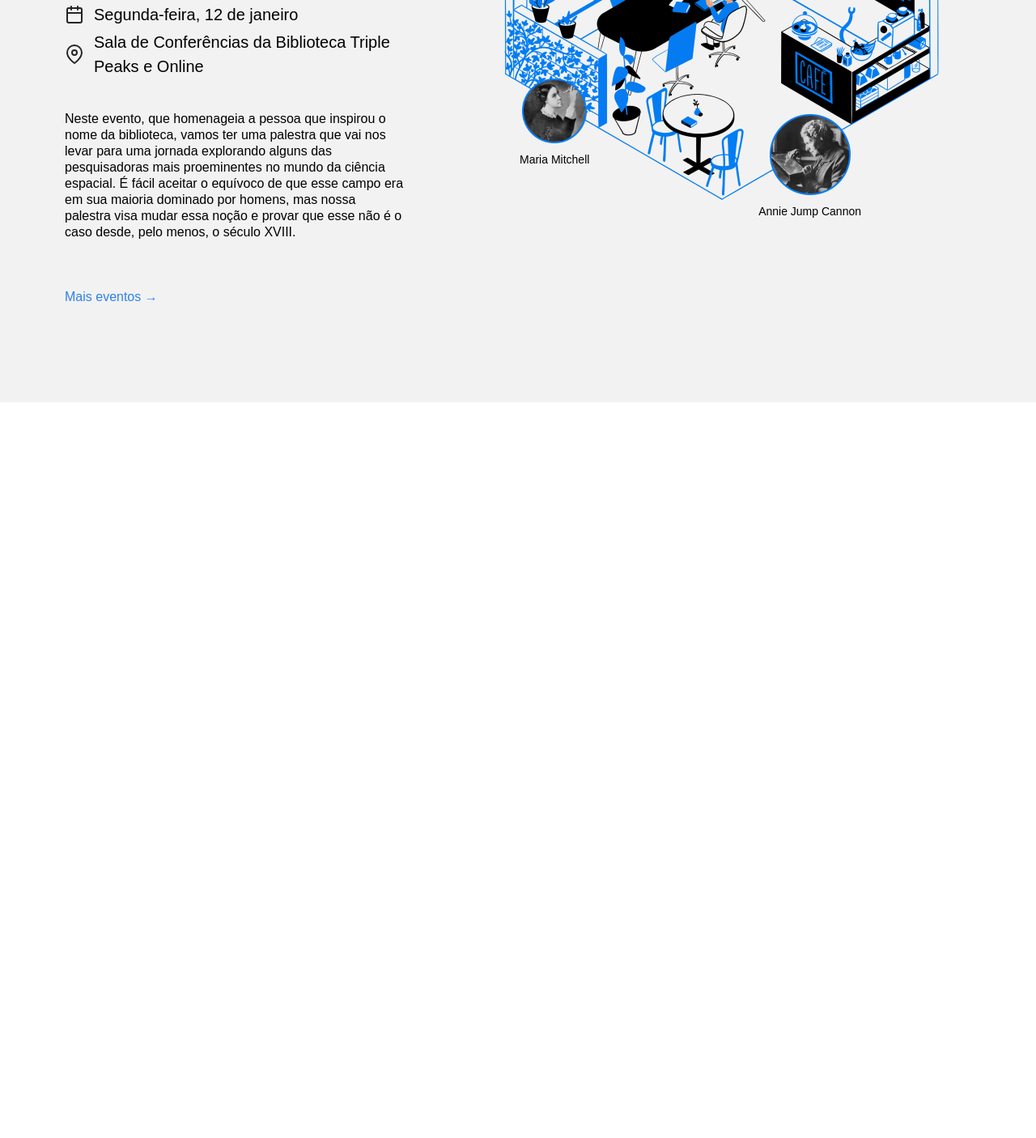
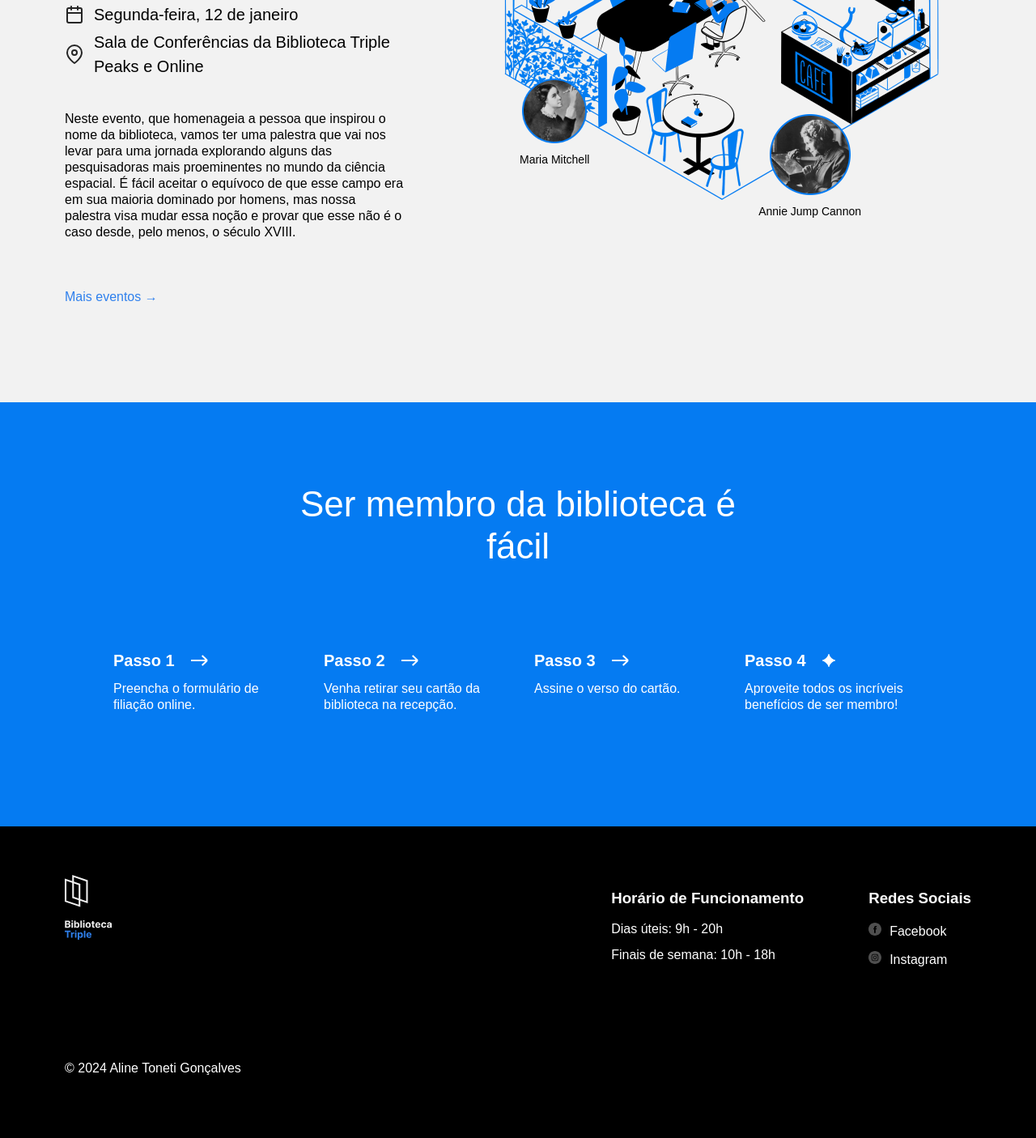
Before and after one commit to aline-goncalves/web_project_library_pt, a plain HTML site: page index.html in a window 1280 px wide. Shown: the part 2593-3999 px from the top of the page at 81% size. Before the commit the page ends 3090 px from the top, so only its background shows below. Drawn offline with Linux system fonts and the light colour scheme.

Commit message:
Projeto 3 Etapa 3. Etapa final

```diff
--- a/index.html
+++ b/index.html
@@ -26,10 +26,10 @@
               <a href="#events" class="nav__link">Eventos</a>
             </li>
             <li>
-              <a class="nav__link">Seja um membro</a>
+              <a href="membership" class="nav__link">Seja um membro</a>
             </li>
             <li>
-              <a class="nav__link">Contatos</a>
+              <a href="#footer" class="nav__link">Contatos</a>
             </li>
           </ul>
         </nav>
@@ -192,8 +192,88 @@
           </div>
           </div>
         </section>
-
+        <section id="membership" class="membership">
+          <h2 class="membership__title">Ser membro da biblioteca é fácil</h2>
+          <ul class="membership__steps">
+            <li class="step">
+              <h3 class="step__title">
+                Passo 1
+                <img
+                  src="./images/icon_step_forward.svg"
+                  alt="icon forward"
+                  class="step__icon"
+                />
+              </h3>
+              <p class="step__description">
+                Preencha o formulário de filiação online.
+              </p>
+            </li>
+            <li class="step">
+              <h3 class="step__title">
+                Passo 2
+                <img
+                  src="./images/icon_step_forward.svg"
+                  alt="icon forward"
+                  class="step__icon"
+                />
+              </h3>
+              <p class="step__description">
+                Venha retirar seu cartão da biblioteca na recepção.
+              </p>
+            </li>
+            <li class="step">
+              <h3 class="step__title">
+                Passo 3
+                <img
+                  src="./images/icon_step_forward.svg"
+                  alt="icon forward"
+                  class="step__icon"
+                />
+              </h3>
+              <p class="step__description">Assine o verso do cartão.</p>
+            </li>
+            <li class="step">
+              <h3 class="step__title">
+                Passo 4
+                <img
+                  src="./images/icon_step_finish.svg"
+                  alt="icon finish"
+                  class="step__icon"
+                />
+              </h3>
+              <p class="step__description">
+                Aproveite todos os incríveis benefícios de ser membro!
+              </p>
+            </li>
+          </ul>
+        </section>
       </main>
+      <footer id="footer" class="footer">
+        <div class="footer__columns">
+          <div class="footer__column">
+            <img class="footer__logo" src="images/logo_white.svg" alt="Lodo da Biblioteca Tripleten">
+          </div>
+          <div class="footer__column footer__column_content_hours">
+            <h3 class="footer__column-heading">Horário de Funcionamento</h3>
+            <ul class="footer__list">
+              <li class="footer__list-item">Dias úteis: 9h - 20h</li>
+              <li class="footer__list-item">Finais de semana: 10h - 18h</li>
+            </ul>
+          </div>
+          <div class="footer__column footer__column_content_social">
+            <h3 class="footer__column-heading">Redes Sociais</h3>
+             <ul class="footer__list">
+              <li class="footer__list-item">
+                <a class="footer__column-link" href="#"><img class="footer__social-icon" src="images/facebook_white.svg" alt="Ícone do Facebook">Facebook</a>
+              </li>
+              <li class="footer__list-item">
+                <a class="footer__column-link" href="#"><img class="footer__social-icon" src="images/instagram_white.svg" alt="Ícone do Instagram">Instagram</a>
+              </li>
+            </ul>
+          </div>
+        </div>
+        <p class="footer__copyright">© 2024 Aline Toneti Gonçalves</p>
+      </footer>
     </div>
   </body>
 </html>
--- a/styles/style.css
+++ b/styles/style.css
@@ -311,3 +311,103 @@
   font-size: 14px;
   margin: 0;
 }
+
+.membership {
+  padding: 100px 0 140px;
+  background-color: #057bf2;
+  color: #ffffff;
+}
+
+.membership__title {
+  max-width: 574px;
+  margin: 0 auto;
+  text-align: center;
+  font-size: 44px;
+  font-weight: 500;
+  line-height: 52px;
+}
+
+.membership__steps {
+  list-style-type: none;
+  padding: 0;
+  margin: 100px 0 0;
+  display: flex;
+  justify-content: center;
+  gap: 40px;
+}
+
+.step {
+  flex-basis: 220px;
+}
+
+.step__title {
+  margin: 0;
+  font-size: 20px;
+  line-height: 30px;
+  font-weight: 700;
+  display: flex;
+  align-items: center;
+}
+
+.step__icon {
+  margin-left: 20px;
+}
+
+.step__description {
+  margin: 10px 0 0;
+}
+
+.footer {
+  box-sizing: border-box;
+  background-color: #000000;
+  color: #ffffff;
+  padding: 60px 80px;
+}
+
+.footer__columns {
+  display: flex;
+}
+
+.footer__column_content_hours {
+  margin: 0 80px 0 auto;
+}
+
+.footer__column_content_social {
+  margin-right: 0;
+}
+
+.footer__logo {
+  margin-left: 0;
+  max-width: 58px;
+  max-width: 80px;
+}
+
+.footer__column-heading {
+  margin-bottom: 20px;
+}
+
+.footer__list {
+  list-style-type: none;
+  padding: 0;
+  margin: 0;
+}
+
+.footer__list-item {
+  line-height: 16px;
+  margin-bottom: 16px;
+}
+
+.footer__column-link {
+  color: white;
+  text-decoration: none;
+}
+
+.footer__social-icon {
+  width: 16px;
+  height: 16px;
+  margin-right: 10px;
+}
+
+.footer__copyright {
+  margin-top: 100px;
+}
```
